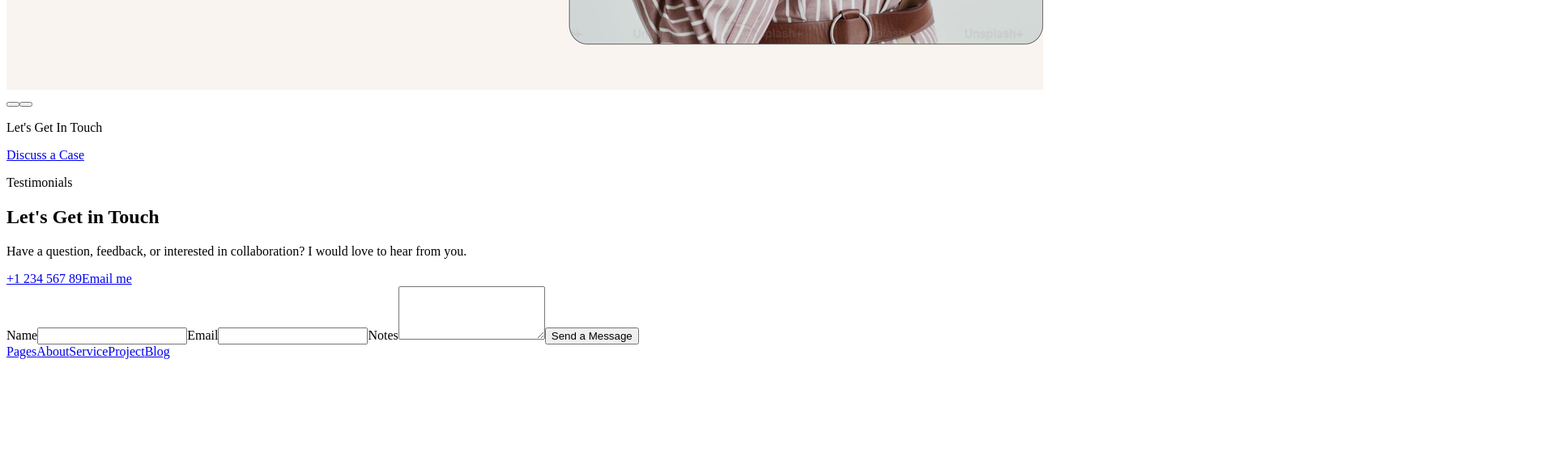
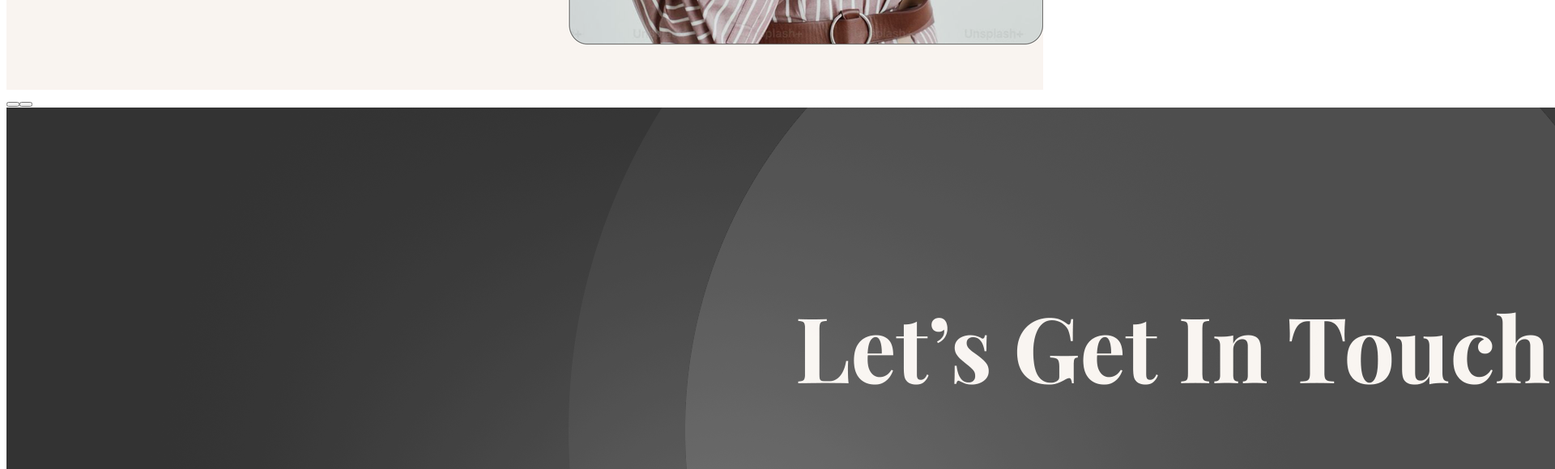
Before and after one commit to Abi1261999/ui-ux-Figma, a React (Vite) app: page / in a window 1280 px wide. Shown: the part 8100-8680 px from the top of the page at 81% size, 1920 px wide, since content can reach past the window. Before the commit the page ends 8552 px from the top, so only its background shows below. Built offline with nearby package versions, Linux system fonts and the light colour scheme; the HTML template or start-up script is replaced by a standard one.

Commit message:
Replace CTA section with PDF image
Co-authored-by: Abi1261999 <Abi1261999@users.noreply.github.com>

```diff
--- a/src/components/CallToAction.jsx
+++ b/src/components/CallToAction.jsx
@@ -1,10 +1,10 @@
+import ctaImage from '../assets/cta/contact-cta.png';
+
 function CallToAction() {
   return (
-    <section className="cta">
-      <p>Let's Get In Touch</p>
-      <a className="light-button" href="#contact">
-        Discuss a Case
-      </a>
+    <section className="cta-image-section">
+      <img src={ctaImage} alt="Let's Get In Touch" />
+      <a className="cta-image-button" href="#contact" aria-label="Become a Client" />
     </section>
   );
 }
--- a/src/styles.css
+++ b/src/styles.css
@@ -789,43 +789,31 @@ h2 {
   outline-offset: 4px;
 }
 
-.cta {
-  align-items: center;
-  background:
-    radial-gradient(circle at center, rgba(255, 255, 255, 0.08) 0 22%, transparent 23% 100%),
-    #292827;
-  color: #fff9f2;
-  display: grid;
-  min-height: 260px;
-  place-items: center;
+.cta-image-section {
+  margin-inline: auto;
+  max-width: 1440px;
   position: relative;
-  text-align: center;
+  width: 100%;
 }
 
-.cta::before,
-.cta::after {
-  color: rgba(255, 255, 255, 0.42);
-  content: "+";
-  font-size: 24px;
-  position: absolute;
+.cta-image-section img {
+  display: block;
+  height: auto;
+  width: 100%;
 }
 
-.cta::before {
-  left: 18%;
-  top: 34%;
+.cta-image-button {
+  border-radius: 999px;
+  height: 12%;
+  left: 39.3%;
+  position: absolute;
+  top: 49.6%;
+  width: 21.4%;
 }
 
-.cta::after {
-  right: 18%;
-  top: 40%;
-}
-
-.cta p {
-  font-family: Georgia, "Times New Roman", serif;
-  font-size: clamp(2rem, 4vw, 4rem);
-  font-weight: 700;
-  letter-spacing: -0.05em;
-  margin-bottom: 18px;
+.cta-image-button:focus-visible {
+  outline: 3px solid #2f90ff;
+  outline-offset: 4px;
 }
 
 .contact {
```
Also changed, not shown: src/assets/cta/contact-cta.png (added).
